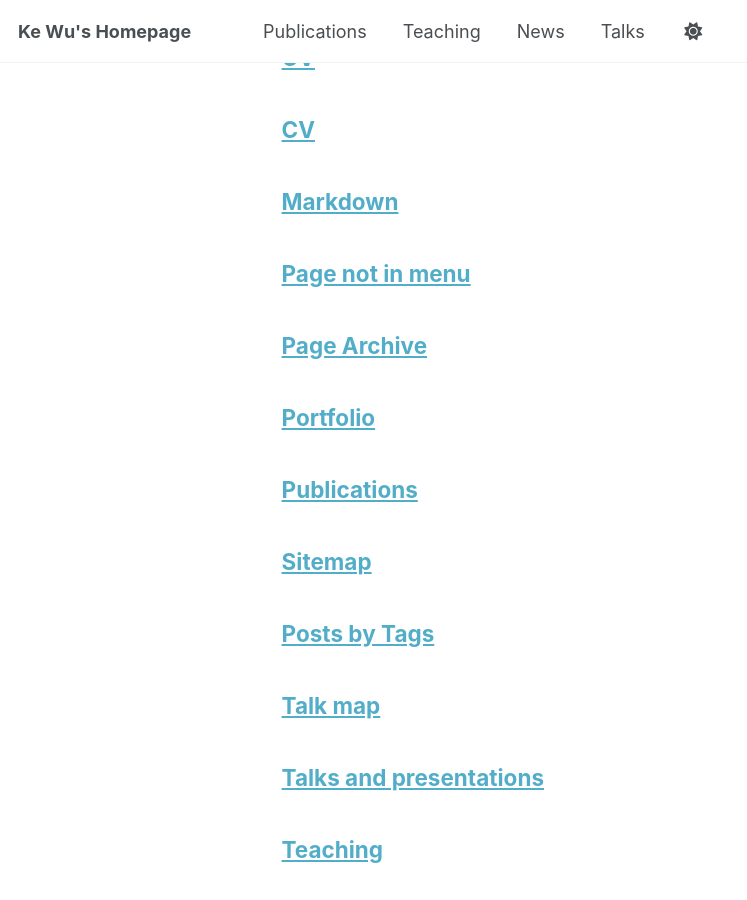
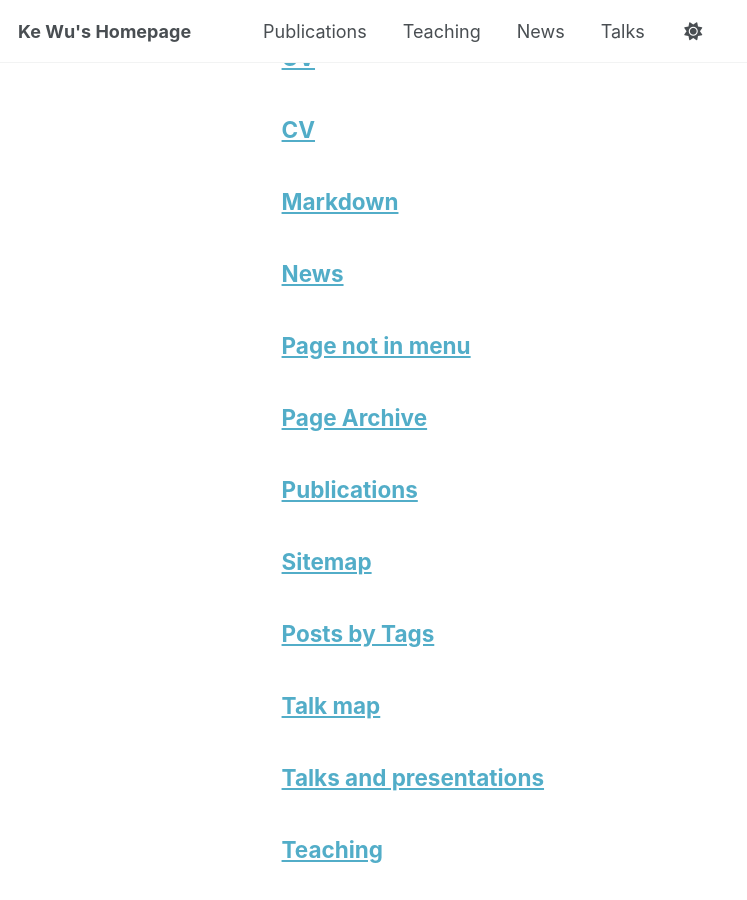
Before and after one commit to SobotHub/SobotHub.github.io, a Jekyll site: the page built from _pages/page-archive.html, in a window 1280 px wide and 900 px high, scrolled down 488 px. Shown: the whole window, without its empty margins (0-747 px from the left). Built offline with Jekyll 4.4.1, drawn with Linux system fonts in a browser that asks for light colours; a script bundle is joined from its source files by our own code; library files that are not in the unit come from our copies.

```diff
--- a/_data/navigation.yml
+++ b/_data/navigation.yml
@@ -15,7 +15,7 @@
     url: /teaching/
 
   - title: "News"
-    url: /portfolio/
+    url: /news/
 
   - title: "Talks"
     url: /talks/
--- a/_pages/portfolio.html
+++ b/_pages/news.html
@@ -1,13 +1,13 @@
 ---
 layout: archive
-title: "Portfolio"
-permalink: /portfolio/
+title: "News"
+permalink: /News/
 author_profile: true
 ---
 
 {% include base_path %}
 
 
-{% for post in site.portfolio %}
+{% for post in site.News %}
   {% include archive-single.html %}
 {% endfor %}
```
